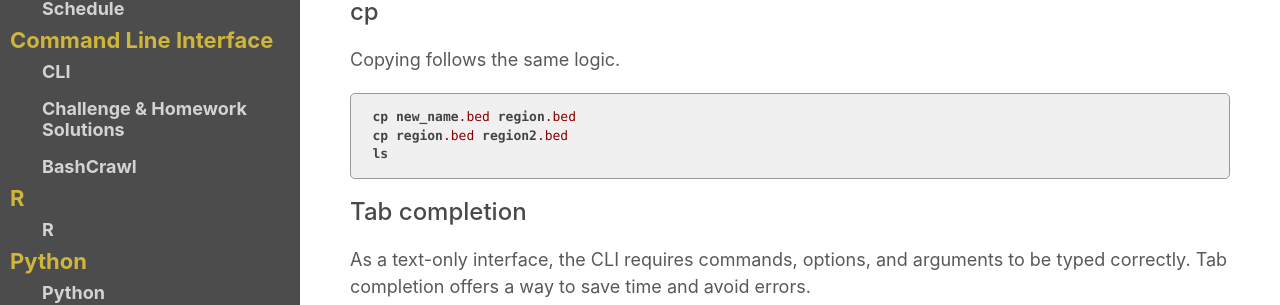
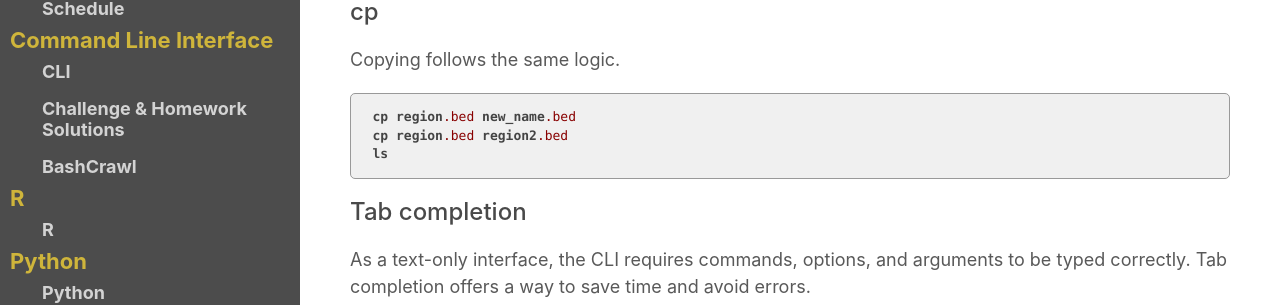
Before and after one commit to ucdavis-bioinformatics-training/2025-December-Fundamentals-of-Scientific-Computing, a Jekyll site: the page built from CLI/intro_cli.md, in a window 1280 px wide and 900 px high, scrolled down 6689 px. Shown: the part 151-456 px from the top of the window. Built offline with Jekyll 4.4.1, drawn with Linux system fonts in a browser that asks for light colours; our own code applies the rules of GitHub Pages for plain Markdown files.

Commit message:
typo fix

```diff
--- a/CLI/intro_cli.md
+++ b/CLI/intro_cli.md
@@ -253,7 +253,7 @@ It can also be used to rename a file if necessary.
 
 Copying follows the same logic.
 
-    cp new_name.bed region.bed
+    cp region.bed new_name.bed
     cp region.bed region2.bed
     ls
 
```
